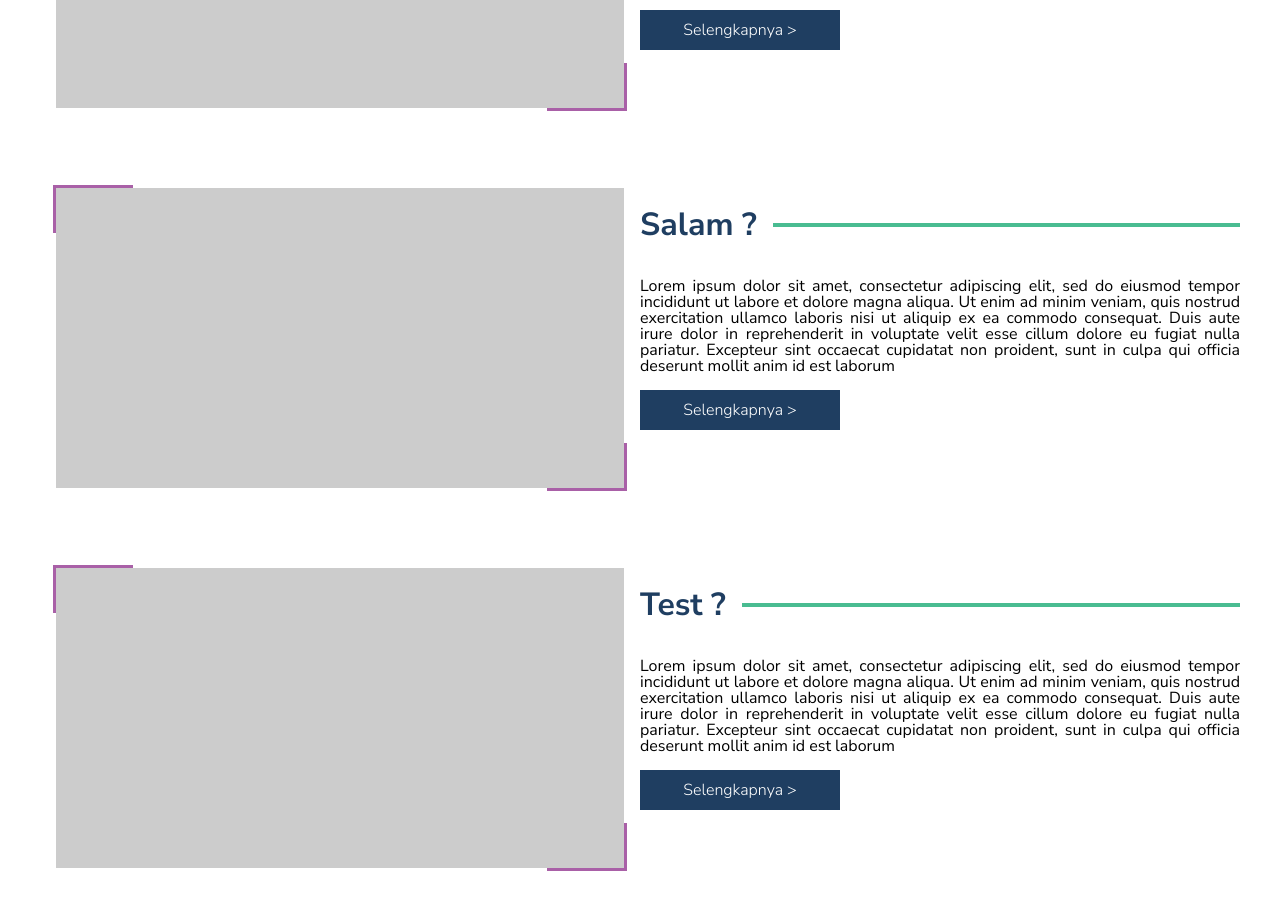
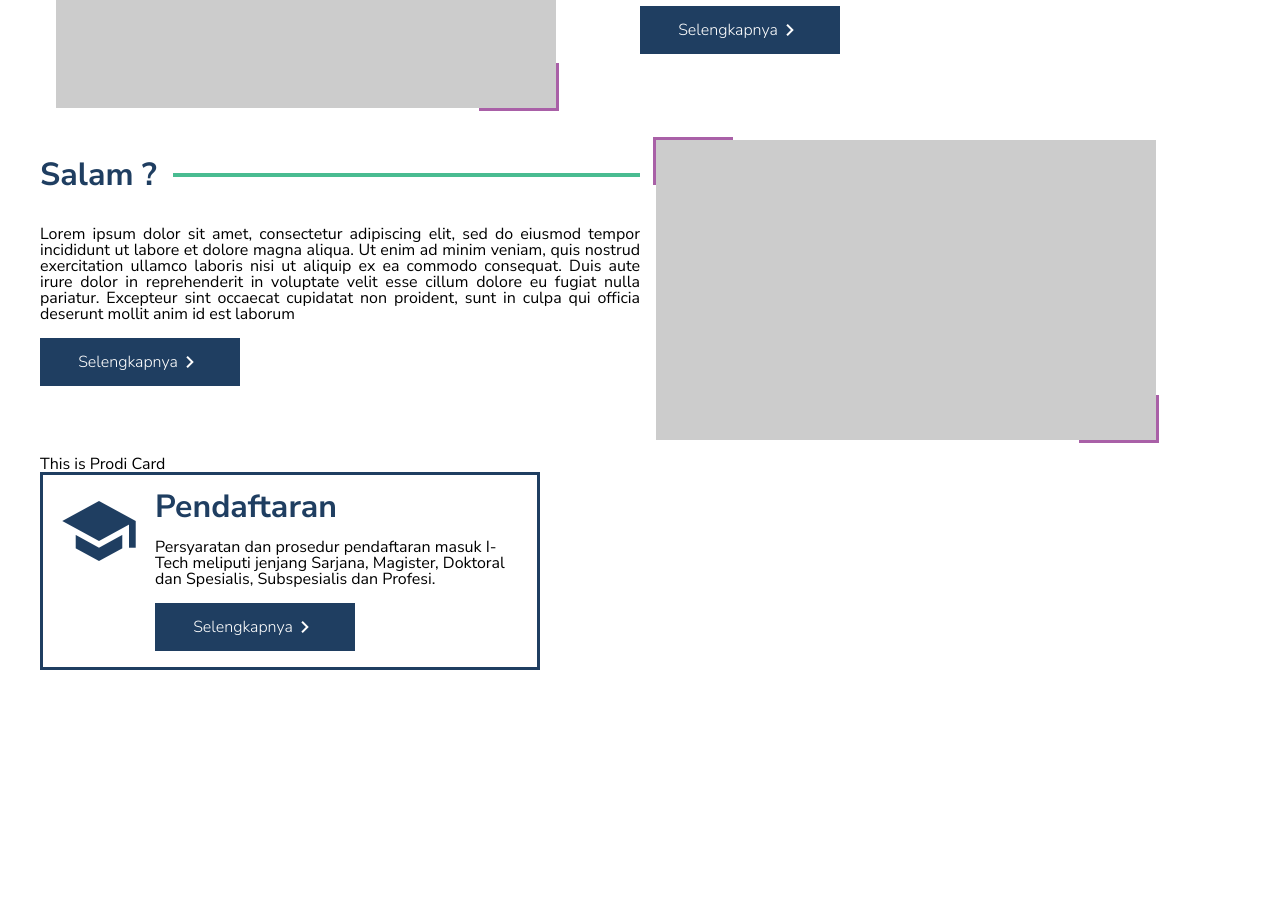
Before and after one commit to MezzyCode/stti-niit-itech-web, a Next.js app: page / in a window 1280 px wide. Shown: the part 880-1790 px from the top of the page. After the commit the page ends 1582 px from the top, so only its background shows below. Built offline with nearby package versions, Linux system fonts and the light colour scheme.

Commit message:
Created another component

```diff
--- a/src/app/page.js
+++ b/src/app/page.js
@@ -1,21 +1,25 @@
-import SummaryCard from "@/components/SummaryCard";
+import { GenericCard, ProdiCard, SummaryCard } from "@/components/Cards"
+import Icon from "@/components/Icon"
 
 export default function Page() {
   return (
-    <>
+    <article>
       <SummaryCard
         title={'Kenapa STTI NIIT ?'}
         content={'Lorem ipsum dolor sit amet, consectetur adipiscing elit, sed do eiusmod tempor incididunt ut labore et dolore magna aliqua. Ut enim ad minim veniam, quis nostrud exercitation ullamco laboris nisi ut aliquip ex ea commodo consequat. Duis aute irure dolor in reprehenderit in voluptate velit esse cillum dolore eu fugiat nulla pariatur. Excepteur sint occaecat cupidatat non proident, sunt in culpa qui officia deserunt mollit anim id est laborum'}
-        link={'/'} /><SummaryCard
-        variant='reversed'
+        link={'/'} />
+      <SummaryCard
+        variant='right'
         title={'Salam ?'}
         content={'Lorem ipsum dolor sit amet, consectetur adipiscing elit, sed do eiusmod tempor incididunt ut labore et dolore magna aliqua. Ut enim ad minim veniam, quis nostrud exercitation ullamco laboris nisi ut aliquip ex ea commodo consequat. Duis aute irure dolor in reprehenderit in voluptate velit esse cillum dolore eu fugiat nulla pariatur. Excepteur sint occaecat cupidatat non proident, sunt in culpa qui officia deserunt mollit anim id est laborum'}
         link={'/'} />
-        <SummaryCard
-      title={'Test ?'}
-      content={'Lorem ipsum dolor sit amet, consectetur adipiscing elit, sed do eiusmod tempor incididunt ut labore et dolore magna aliqua. Ut enim ad minim veniam, quis nostrud exercitation ullamco laboris nisi ut aliquip ex ea commodo consequat. Duis aute irure dolor in reprehenderit in voluptate velit esse cillum dolore eu fugiat nulla pariatur. Excepteur sint occaecat cupidatat non proident, sunt in culpa qui officia deserunt mollit anim id est laborum'}
-      link = {'/'}
-    />
-    </>
+      <ProdiCard></ProdiCard>
+      <GenericCard
+        icon={<Icon name={'school'}/>}
+        title={'Pendaftaran'}
+        description={'Persyaratan dan prosedur pendaftaran masuk I-Tech meliputi jenjang Sarjana, Magister, Doktoral dan Spesialis, Subspesialis dan Profesi.'}
+        link={'/'}
+      />
+    </article>
   )
 }
--- /dev/null
+++ b/src/components/Cards.jsx
@@ -0,0 +1,54 @@
+import './cards-summary.css';
+import './cards-prodi.css';
+import './cards-generic.css';
+import StyledLink from './StyledLink';
+
+export const SummaryCard = ({ variant = 'left', title, content, link }) => {
+    let summaryCardHeaderClass = 'summaryCardHeader';
+    let summaryCardImageClass = 'summaryCardImage';
+
+    switch (variant) {
+        case 'right':
+            summaryCardImageClass += ' reversed';
+            break;
+
+        default:
+            break;
+    }
+
+    return (
+        <section className='summaryCard'>
+            <div className={summaryCardHeaderClass}>
+                <h2>{title}</h2>
+                <hr />
+            </div>
+            <div className={summaryCardImageClass}>
+            </div>
+            <div className='summaryCardContent'>
+                <p>{content}</p>
+                <StyledLink name={'Selengkapnya'} href={link} />
+            </div>
+        </section>
+    );
+}
+
+export const GenericCard = ({ icon, title, description, link }) => {
+    return (
+        <section className='generic-card'>
+            {icon}
+            <div className='generic-card-content'>
+                <h2>{title}</h2>
+                <p>{description}</p>
+                <StyledLink name={'Selengkapnya'} href={link}></StyledLink>
+            </div>
+        </section>
+    )
+}
+
+export const ProdiCard = () => {
+    return (
+        <section>This is Prodi Card
+
+        </section>
+    )
+}
--- /dev/null
+++ b/src/components/Icon.jsx
@@ -0,0 +1,7 @@
+import 'material-icons/iconfont/filled.css';
+
+export default function Icon({ name }) {
+    return (
+        <span className="material-icons"> {name} </span>
+    );
+}
--- a/src/components/StyledLink.jsx
+++ b/src/components/StyledLink.jsx
@@ -1,10 +1,11 @@
 import Link from 'next/link';
-import './StyledLink.css'
+import Icon from './Icon';
+import './styled-link.css';
 
 export default function StyledLink({ name, href }) {
-    return (
-      <Link className='linkStyle' href={href ? '/' : ''}>
-        {name}
-      </Link>
-    );
-  }
+  return (
+    <Link className='link-style' href={href ? '/' : ''}>
+      {name} <Icon name={'navigate_next'}/>
+    </Link>
+  );
+}
--- a/src/components/SummaryCard.jsx
+++ /dev/null
@@ -1,19 +0,0 @@
-import './SummaryCard.css';
-import StyledLink from './StyledLink';
-
-export default function SummaryCard({ title, content, link }) {
-    return (
-        <article className='summaryCard'>
-            <div className='summaryCardHeader'>
-                <h2>{title}</h2>
-                <hr />
-            </div>
-            <div className='summaryCardImage'>
-            </div>
-            <div className='summaryCardContent'>
-                <p>{content}</p>
-                <StyledLink name={'Selengkapnya >'} href={link}/>
-            </div>
-        </article>
-    )
-}
--- /dev/null
+++ b/src/components/cards-generic.css
@@ -0,0 +1,24 @@
+.generic-card {
+    display: grid;
+    grid-template-columns: 0.2fr 1fr;
+    max-width: 500px;
+    gap: 1rem;
+    padding: 1rem;
+    position: relative;
+    border: 0.2rem solid var(--primary-color);
+
+    >.material-icons {
+        font-size: 5rem;
+        color: var(--primary-color);
+    }
+}
+
+.generic-card-content {
+    display: flex;
+    flex-direction: column;
+    gap: 1rem;
+
+    >h2 {
+        color: var(--primary-color);
+    }
+}
--- a/src/components/SummaryCard.css
+++ b/src/components/cards-summary.css
@@ -13,24 +13,30 @@
 .summaryCardHeader {
     display: flex;
     align-items: center;
-}
 
-.summaryCardHeader>h2 {
+    >h2 {
         white-space: nowrap;
         color: var(--primary-color);
     }
 
-.summaryCardHeader>hr {
+    >hr {
         display: flex;
         width: 100%;
         height: 0.2rem;
         background-color: var(--secondary-color);
         margin-left: 1rem;
     }
+}
+
+.summaryCardHeader.reversed {
+    flex-direction: row-reverse;
+}
+
 
 .summaryCardImage {
     position: relative;
     height: 300px;
+    max-width: 500px;
     background-color: #ccc;
     margin: 1rem;
 }
@@ -75,7 +81,6 @@
     }
 
     .summaryCardImage.reversed {
-        grid-row: 1/3;
-        grid-column: 1;
+        grid-column: 2;
     }
 }
--- a/src/components/StyledLink.css
+++ b/src/components/styled-link.css
@@ -1,8 +1,10 @@
-.linkStyle {
+.link-style {
+    display: flex;
+    align-items: center;
+    justify-content: center;
     background-color: var(--primary-color);
     color: var(--on-primary);
     padding: 12px 24px;
     width: 200px;
-    text-align: center;
     font-weight: 300;
 }
```
Also changed, not shown: src/components/cards-prodi.css (added), 1 other file (tests, documents, lock files or other folders). Lines whose indentation alone changed are shown as unchanged.
